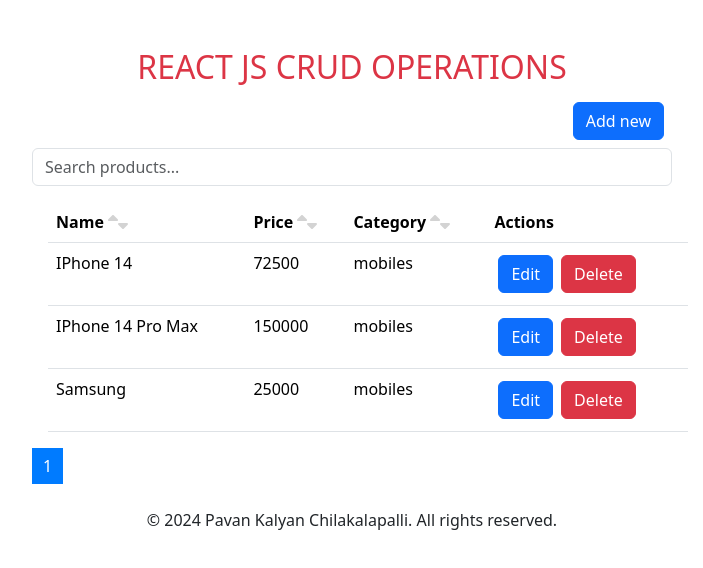
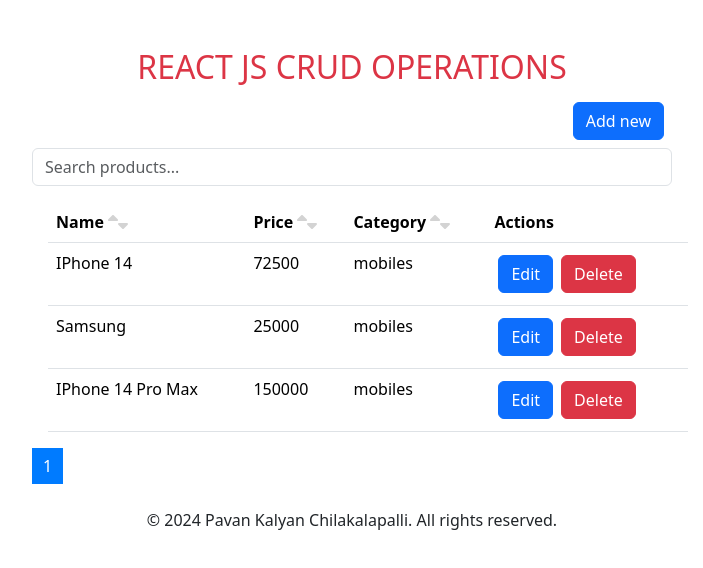
Before and after one commit to pavansydney/CrudUsingReact, a React (Create React App) app: page / in a window 1280 px wide. Shown: the top 568 px of the page, without its empty margins (288-991 px from the left). Built offline with nearby package versions, Linux system fonts and the light colour scheme; data requests are answered from the project's data file.

Commit message:
sort issue fixed and pre deploy changed

```diff
--- a/package.json
+++ b/package.json
@@ -24,6 +24,7 @@
     "test": "react-scripts test",
     "eject": "react-scripts eject",
     "json-server": "json-server --watch data.json --port 4200",
+    "predeploy": "npm run build",
     "deploy": "gh-pages -d build"
   },
   "eslintConfig": {
--- a/src/App.js
+++ b/src/App.js
@@ -67,13 +67,6 @@ const App = () => {
     const indexOfLastItem = currentPage * itemsPerPage;
     const indexOfFirstItem = indexOfLastItem - itemsPerPage;
     const currentItems = products
-      .sort((a, b) => {
-        if (sortOrder === 'asc') {
-          return a[sortCriteria].localeCompare(b[sortCriteria], 'en', { numeric: true });
-        } else {
-          return b[sortCriteria].localeCompare(a[sortCriteria], 'en', { numeric: true });
-        }
-      })
       .filter(product =>
         product.name.toLowerCase().includes(searchTerm.toLowerCase()) ||
         product.category.toLowerCase().includes(searchTerm.toLowerCase())
```
